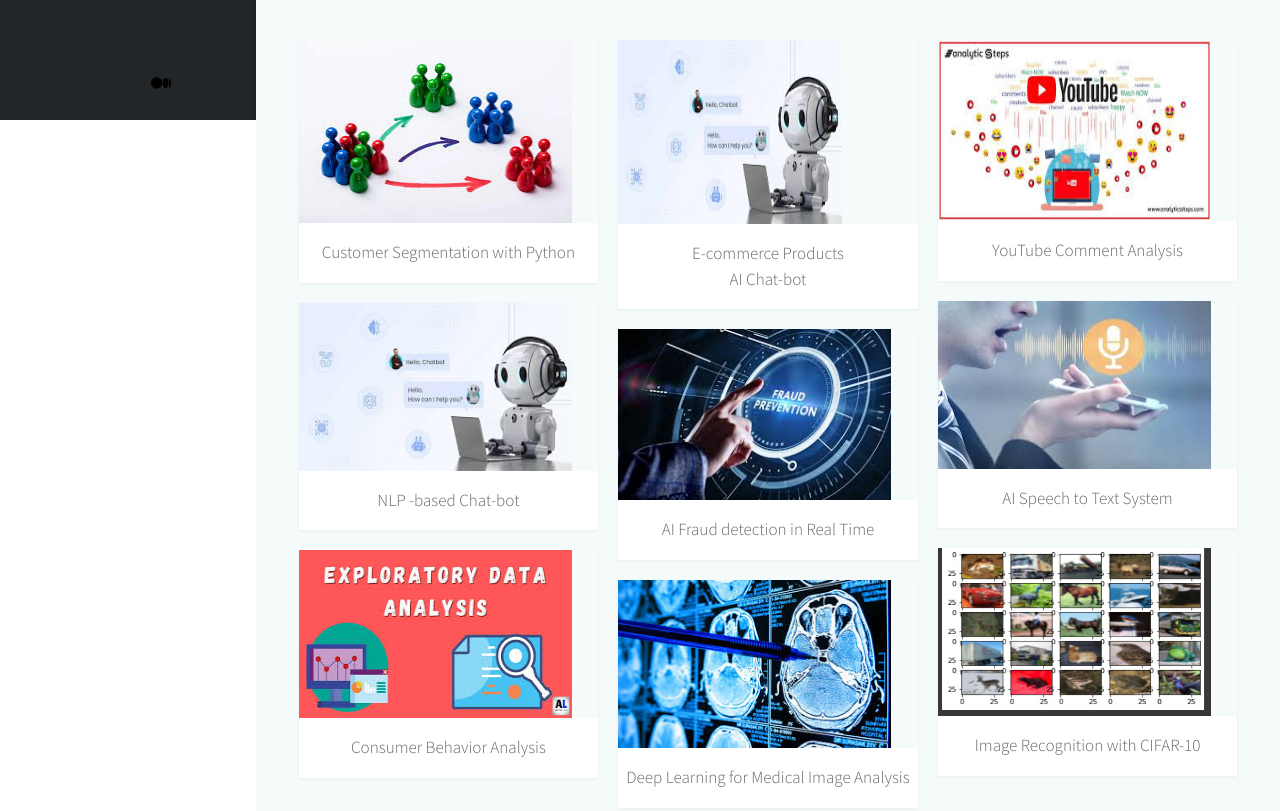
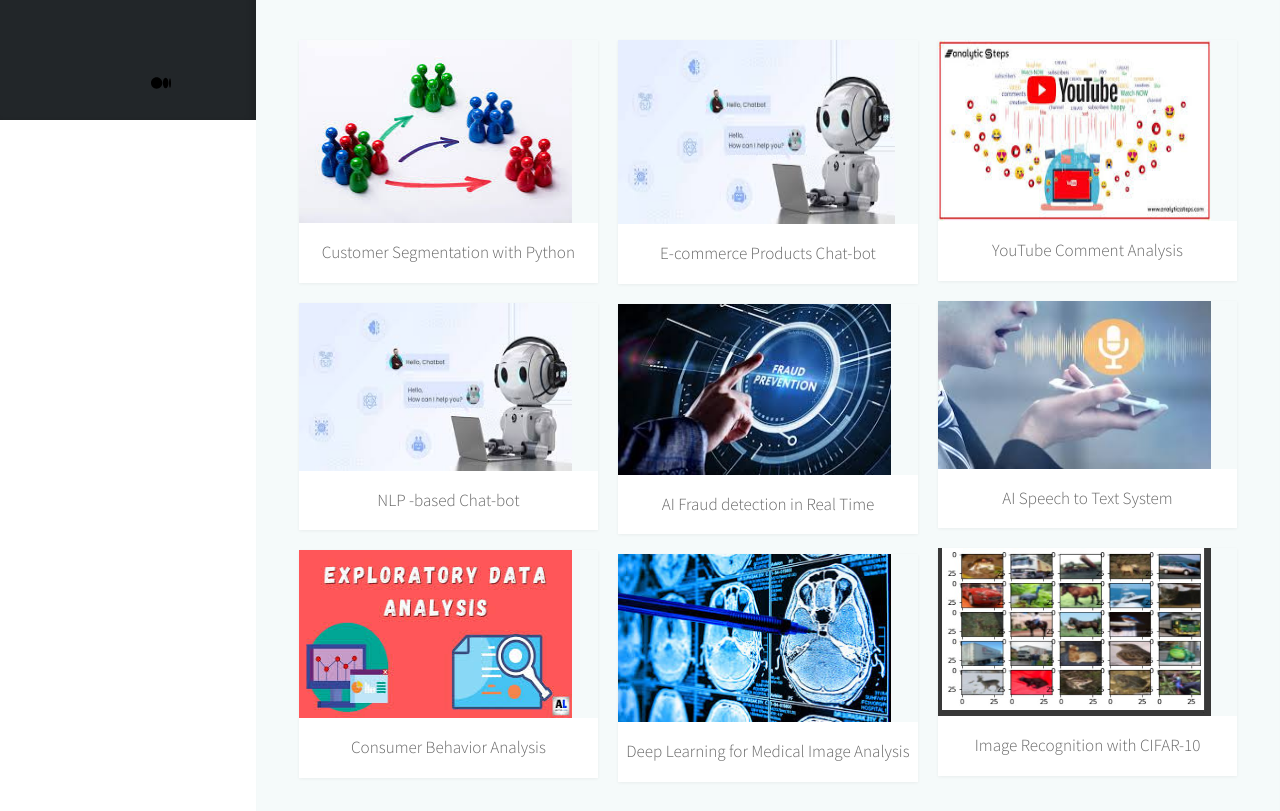
Before and after one commit to Femi-adejumo/portfolio, a plain HTML site: page index.html in a window 1280 px wide. Shown: the part 680-1491 px from the top of the page. Drawn offline with Linux system fonts and the light colour scheme.

Commit message:
adjusted chatbot img size

```diff
--- a/index.html
+++ b/index.html
@@ -102,11 +102,11 @@
             <div class="col-4 col-12-mobile">
               <article class="item"> <a href="https://github.com/Femi-adejumo/Ecommerce-Products-Chatbot"
 
-                  class="image fit"><img src="images/images%20%282%29.jpg" style="width: 224px; height: 184px;"></a>
+                  class="image fit"><img src="images/images%20%282%29.jpg" style="width: 277px; height: 184px;"></a>
                 <header>
-                  <h3><strong><b>E-commerce Products</b></strong></h3>
-                  <h3><strong><b>AI Chat-bot<br>
-                      </b></strong></h3>
+                  <h3><strong><b>E-commerce Products</b></strong><strong><b>
+                        Chat-bot</b></strong><br>
+                    <strong><b> </b></strong> </h3>
                 </header>
               </article>
               <article class="item"> <a href="https://github.com/Femi500" target="_blank"
@@ -127,7 +127,9 @@
             <div class="col-4 col-12-mobile">
               <article class="item"> <a href="https://github.com/Femi500" target="_blank"
 
-                  class="image fit"><img src="images/download%20%281%29.jpg" style="width: 273px; height: 181px;"></a>
+                  class="image fit"><img src="images/download%20%281%29.jpg"
+
+                    style="width: 273px; height: 181px;"></a>
                 <header>
                   <h3>YouTube Comment Analysis</h3>
                 </header>
```
Also changed, not shown: 1 other file.
